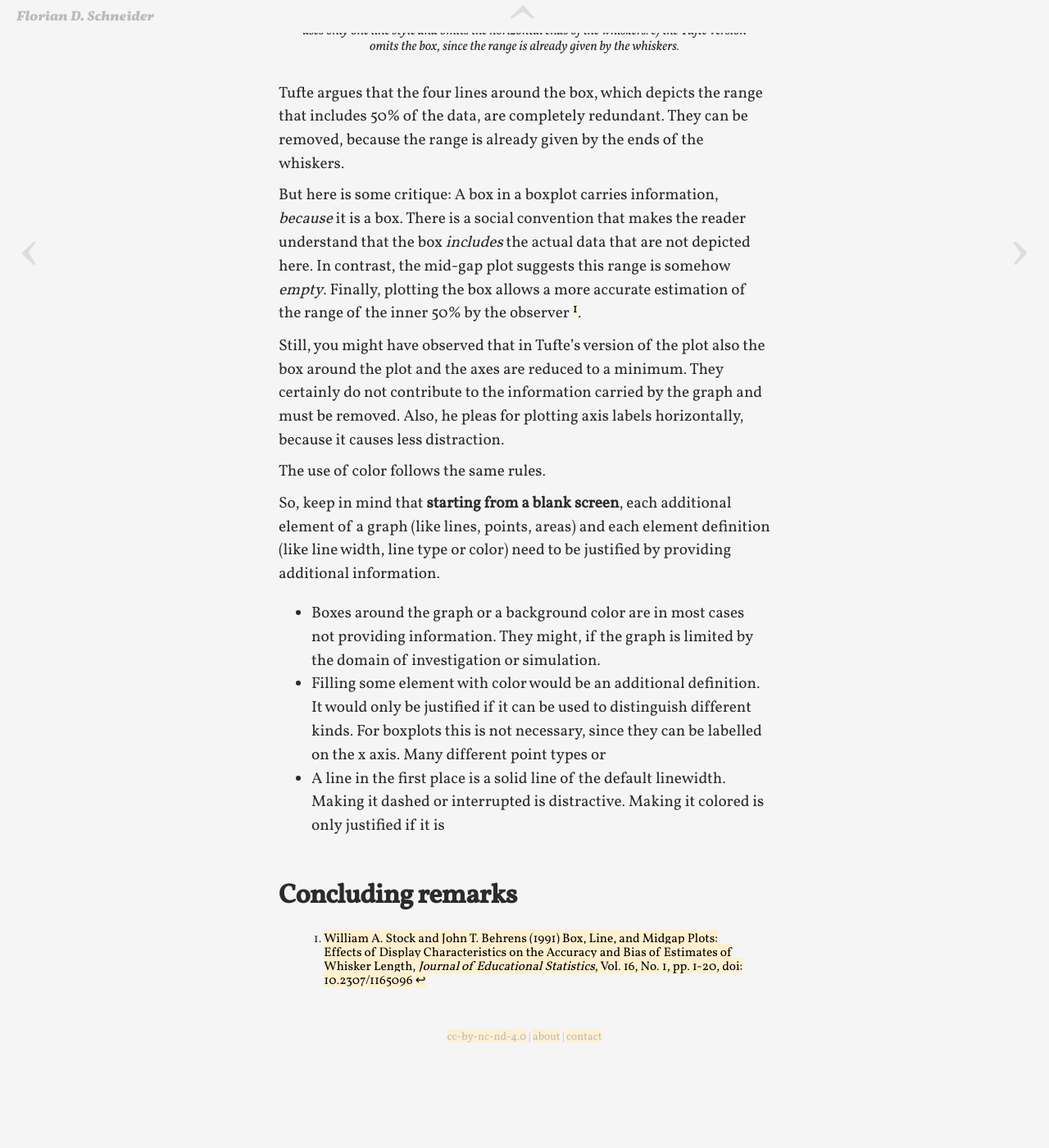
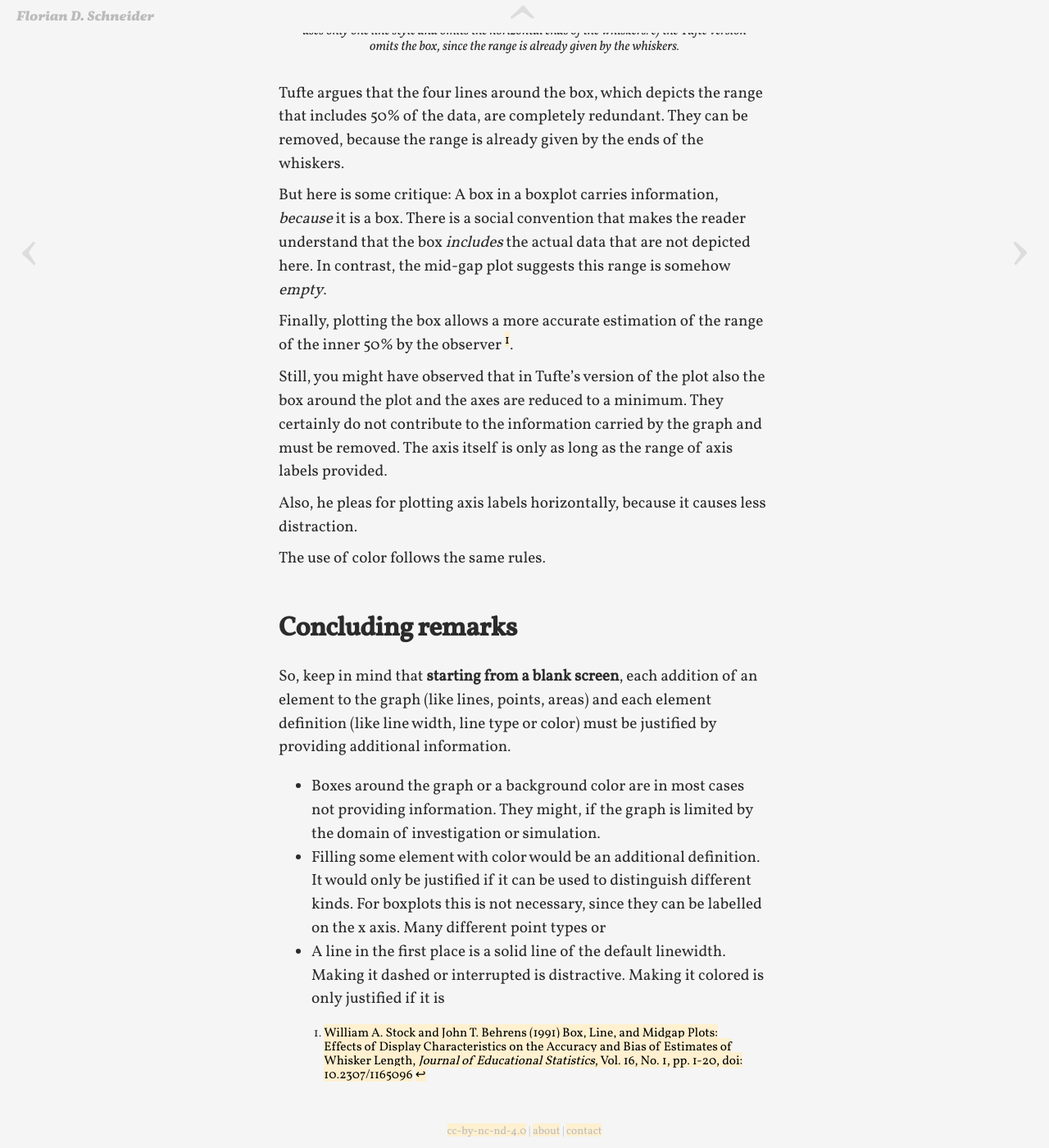
Before and after one commit to fdschneider/oldwebsite, a Jekyll site: the page built from blog/_posts/2014-05-18-graphical_parsimony.md, in a window 1280 px wide and 1400 px high, scrolled down 2629 px. Shown: the whole window at 82% size. Built offline with Jekyll 4.4.1, drawn with Linux system fonts in a browser that asks for light colours; formulas are drawn with MathJax 3; before the commit the page ends 3914 px from its top, so only the background shows below that.

Commit message:
edit draft graphical parsimony

```diff
--- a/blog/_posts/2014-05-18-graphical_parsimony.md
+++ b/blog/_posts/2014-05-18-graphical_parsimony.md
@@ -49,21 +49,26 @@ One example Tufte uses is the boxplot, which was invented by John W. Tukey. See
 Tufte argues that the four lines around the box, which depicts the range that includes 50% of the data, are completely redundant. They can be removed, because the range is already given by the ends of the whiskers.
 
 But here is some critique: A box in a boxplot carries information, *because* it is a box. There is a social convention that makes the reader understand that the box *includes* the actual data that are not depicted here. In contrast, the mid-gap plot suggests this range is somehow *empty*.
+
 Finally, plotting the box allows a more accurate estimation of the range of the inner 50% by the observer [^1].
 
-Still, you might have observed that in Tufte's version of the plot also the box around the plot and the axes are reduced to a minimum. They certainly do not contribute to the information carried by the graph and must be removed. Also, he pleas for plotting axis labels horizontally, because it causes less distraction.
+Still, you might have observed that in Tufte's version of the plot also the box around the plot and the axes are reduced to a minimum. They certainly do not contribute to the information carried by the graph and must be removed. The axis itself is only as long as the range of axis labels provided.
+
+Also, he pleas for plotting axis labels horizontally, because it causes less distraction.
+
+
 
 The use of color follows the same rules.
 
-So, keep in mind that **starting from a blank screen**, each additional element of a graph (like lines, points, areas) and each element definition (like line width, line type or color) need to be justified by providing additional information.
+
+## Concluding remarks
+
+So, keep in mind that **starting from a blank screen**, each addition of an element to the graph (like lines, points, areas) and each element definition (like line width, line type or color) must be justified by providing additional information.
 
 - Boxes around the graph or a background color are in most cases not providing information. They might, if the graph is limited by the domain of investigation or simulation.
 - Filling some element with color would be an additional definition. It would only be justified if it can be used to distinguish different kinds. For boxplots this is not necessary, since they can be labelled on the x axis. Many different point types or
 - A line in the first place is a solid line of the default linewidth. Making it dashed or interrupted is distractive. Making it colored is only justified if it is
 
 
-## Concluding remarks
-
-
 
 [^1]: [William A. Stock and John T. Behrens (1991) Box, Line, and Midgap Plots: Effects of Display Characteristics on the Accuracy and Bias of Estimates of Whisker Length, *Journal of Educational Statistics*, Vol. 16, No. 1, pp. 1-20, doi: 10.2307/1165096](http://www.jstor.org/stable/1165096)
```
Also changed, not shown: 1 other file.
